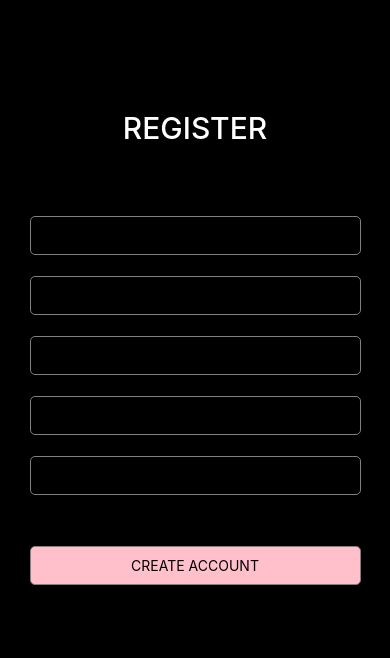
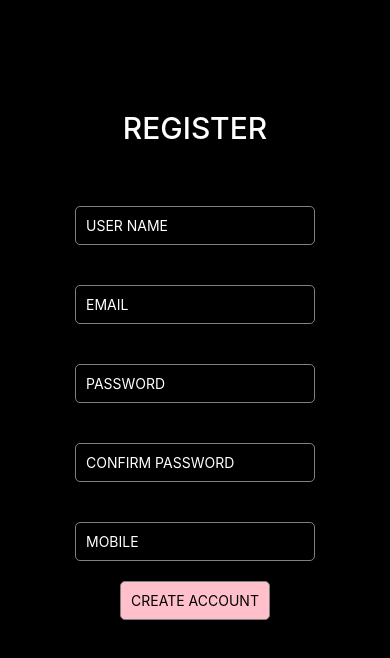
Before and after one commit to emefaAngela/EmefaShop, a React Native app: screen /SignUp in a window 390 px wide. Shown: the top 658 px of the page. Built offline with nearby package versions, Linux system fonts and the light colour scheme.

Commit message:
handling text inputs

```diff
--- a/pages/Homepage.jsx
+++ b/pages/Homepage.jsx
@@ -26,7 +26,7 @@ export default function Homepage(params){
             </TouchableOpacity>
             <TouchableOpacity style={{flexDirection:"row"}}>
                 <Text style={{margin:10}}>Not a member?</Text>
-                <Text style={{margin:10,color:"pink", fontweight:"bold"}} >Sign Up</Text>
+                <Text style={{margin:10,color:"pink", fontweight:400}} >Sign Up</Text>
             </TouchableOpacity>
         </View>
 
--- a/pages/Login.jsx
+++ b/pages/Login.jsx
@@ -1,8 +1,9 @@
-import React from "react";
+import React,{useState} from "react";
 import { View,Text,TextInput,TouchableOpacity, Button } from "react-native";
 
 export default function Login(params){
     const navigation = params.navigation;
+    const[name,setName] = useState('val');
     return(
         <View
             style={{
@@ -15,21 +16,21 @@ export default function Login(params){
                 <View style={{flex:1,padding:40,marginTop:50}}><Text style={{padding:20,textAlign:"center",color:"white",fontWeight:600,fontSize:30}}>WELCOME BACK</Text></View>
                 <View style={{flex:3, alignItems:"center"}}>
                     <Text style={{padding:20,textAlign:"center",color:"pink"}}>LOGIN</Text>
-                   <TouchableOpacity style={{height:40,width:"90%",padding:10,backgroundColor:"ash"}}>
-                   <TextInput style={{borderWidth: 1,borderColor: 'grey',padding: 10,marginBottom: 20,borderRadius: 5,}}
-                   placeholder="USER NAME"></TextInput>
-                    </TouchableOpacity>
-                    <TouchableOpacity style={{height:40,width:"90%",padding:10,backgroundColor:"ash"}}>
-                   <TextInput style={{borderWidth: 1,borderColor: 'grey',padding: 10,marginTop:20,marginBottom: 20,borderRadius: 5,}}
+
+                   <TextInput style={{borderWidth: 1,borderColor: 'grey',padding: 10,marginBottom: 20,borderRadius: 5,color:"white"}}
+                   placeholder='USER NAME' onChangeText={name=>setName(name)} />
+
+
+                   <TextInput style={{borderWidth: 1,borderColor: 'grey',padding: 10,marginTop:20,marginBottom: 20,borderRadius: 5,color:"white"}}
                    placeholder="PASSWORD"></TextInput>
-                    </TouchableOpacity>
-                    <TouchableOpacity style={{height:40,width:"90%",padding:10,marginTop:100,}}>
+
+
                    <Text style={{textAlign:"center",borderWidth: 1,borderColor: 'grey',padding: 10,marginBottom: 20,borderRadius: 5,backgroundColor:"pink"}}
                    >LOGIN</Text>
-                    </TouchableOpacity>
 
 
+                 </View>
                 </View>
-        </View>
+
     );
 }
--- a/pages/SignUp.jsx
+++ b/pages/SignUp.jsx
@@ -14,30 +14,30 @@ export default function SignUp(params){
                 <View style={{padding:40,marginTop:50}}><Text style={{padding:20,textAlign:"center",color:"white",fontWeight:500,fontSize:30}}>REGISTER</Text></View>
                 <View style={{ alignItems:"center",marginBottom:50}}>
 
-                   <TouchableOpacity style={{height:40,width:"90%",padding:10,backgroundColor:"ash"}}>
-                   <TextInput style={{borderWidth: 1,borderColor: 'grey',padding: 10,marginBottom: 20,borderRadius: 5,}}
+
+                   <TextInput style={{borderWidth: 1,borderColor: 'grey',padding: 10,marginBottom: 20,borderRadius: 5,color:"white"}}
                    placeholder="USER NAME"></TextInput>
-                    </TouchableOpacity>
-                    <TouchableOpacity style={{height:40,width:"90%",padding:10,backgroundColor:"ash",marginBottom:20}}>
-                   <TextInput style={{borderWidth: 1,borderColor: 'grey',padding: 10,marginTop:20,marginBottom: 20,borderRadius: 5,}}
+
+
+                   <TextInput style={{borderWidth: 1,borderColor: 'grey',padding: 10,marginTop:20,marginBottom: 20,borderRadius: 5,color:"white"}}
                    placeholder="EMAIL"></TextInput>
-                    </TouchableOpacity>
-                    <TouchableOpacity style={{height:40,width:"90%",padding:10,backgroundColor:"ash",marginBottom:20}}>
-                   <TextInput style={{borderWidth: 1,borderColor: 'grey',padding: 10,marginTop:20,marginBottom: 20,borderRadius: 5,}}
+
+
+                   <TextInput style={{borderWidth: 1,borderColor: 'grey',padding: 10,marginTop:20,marginBottom: 20,borderRadius: 5,color:"white"}}
                    placeholder="PASSWORD"></TextInput>
-                    </TouchableOpacity>
-                    <TouchableOpacity style={{height:40,width:"90%",padding:10,backgroundColor:"ash",marginBottom:20}}>
-                   <TextInput style={{borderWidth: 1,borderColor: 'grey',padding: 10,marginTop:20,marginBottom: 20,borderRadius: 5,}}
+
+
+                   <TextInput style={{borderWidth: 1,borderColor: 'grey',padding: 10,marginTop:20,marginBottom: 20,borderRadius: 5,color:"white"}}
                    placeholder="CONFIRM PASSWORD"></TextInput>
-                    </TouchableOpacity>
-                    <TouchableOpacity style={{height:40,width:"90%",padding:10,backgroundColor:"ash",marginBottom:20}}>
-                   <TextInput style={{borderWidth: 1,borderColor: 'grey',padding: 10,marginTop:20,marginBottom: 20,borderRadius: 5,}}
+
+
+                   <TextInput style={{borderWidth: 1,borderColor: 'grey',padding: 10,marginTop:20,marginBottom: 20,borderRadius: 5,color:"white"}}
                    placeholder="MOBILE"></TextInput>
-                    </TouchableOpacity>
-                    <TouchableOpacity style={{height:40,width:"90%",padding:10,marginTop:50,marginBottom:20}}>
+
+
                    <Text style={{textAlign:"center",borderWidth: 1,borderColor: 'grey',padding: 10,marginBottom: 20,borderRadius: 5,backgroundColor:"pink"}}
                    >CREATE ACCOUNT</Text>
-                    </TouchableOpacity>
+
 
 
                 </View>
```
